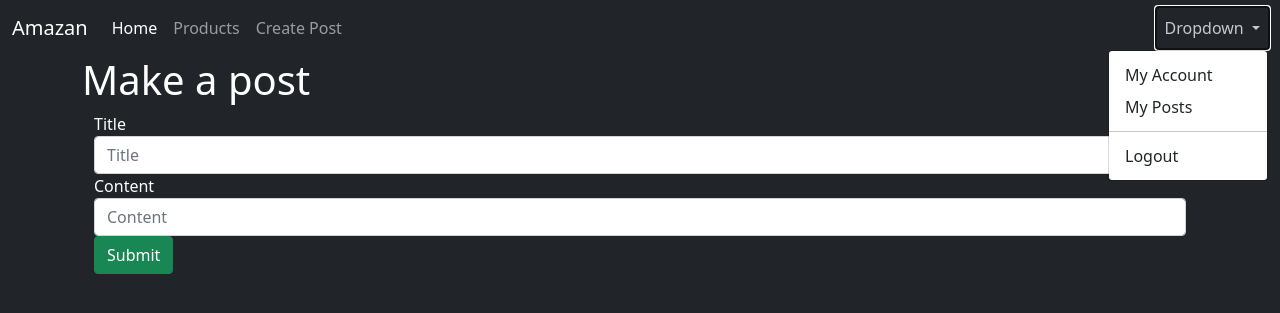
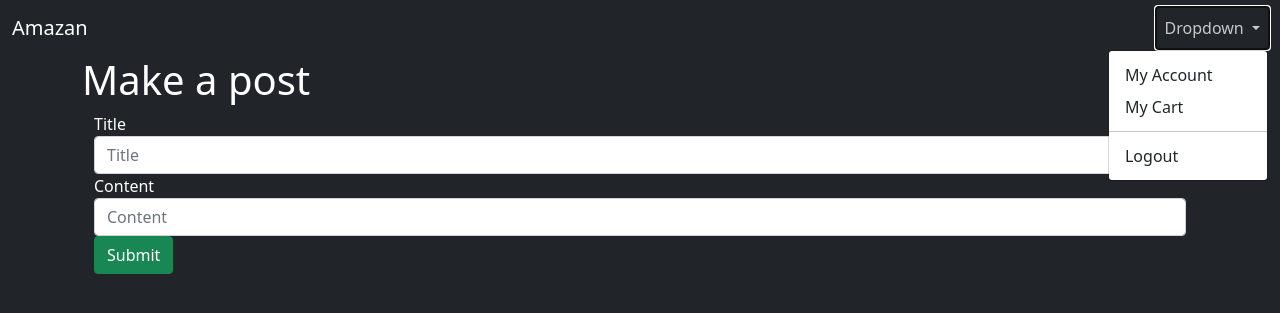
Before and after one commit to ChrisPowell4242/ecommerce-flask, a Flask app: page /createpost in a window 1280 px wide, after a click on "Dropdown". Shown: the top 313 px of the page. Run offline with Flask 2, Linux system fonts and the light colour scheme; the visitor is signed in with stand-in values (Sample User, id 1); some libraries are stand-ins or nearby versions.

Commit message:
another push

```diff
--- a/app/routes.py
+++ b/app/routes.py
@@ -113,6 +113,12 @@ def my_posts():
     posts = current_user.posts
     return render_template('my_posts.html', posts=posts)
 
+@app.route('/my_cart')
+@login_required
+def my_cart():
+    # posts = current_user.posts
+    return render_template('my_cart.html')
+
 
 @app.route('/posts/<int:post_id>')
 def post_detail(post_id):
--- a/app/templates/nav.html
+++ b/app/templates/nav.html
@@ -1,21 +1,18 @@
 <nav class="navbar navbar-expand-lg navbar-dark bg-dark">
     <div class="container-fluid">
-      <a class="navbar-brand" href="#">Amazan</a>
+      <a class="navbar-brand" href="{{ url_for('index') }}">Amazan</a>
       <button class="navbar-toggler" type="button" data-bs-toggle="collapse" data-bs-target="#navbarSupportedContent" aria-controls="navbarSupportedContent" aria-expanded="false" aria-label="Toggle navigation">
         <span class="navbar-toggler-icon"></span>
       </button>
       <div class="collapse navbar-collapse" id="navbarSupportedContent">
         <ul class="navbar-nav me-auto mb-2 mb-lg-0">
-          <li class="nav-item">
+          <!-- <li class="nav-item">
             <a class="nav-link active" aria-current="page" href="{{ url_for('index') }}">Home</a>
-          </li>
+          </li> -->
           {% if current_user.is_authenticated %}
-          <li class="nav-item">
+          <!-- <li class="nav-item">
             <a class="nav-link" href="/products">Products</a>
-          </li>
-          <li class="nav-item">
-            <a class="nav-link" href="{{ url_for('createpost') }}">Create Post</a>
-          </li>
+          </li> -->
           {% else %}
           <li class="nav-item">
             <a class="nav-link" href="{{ url_for('signup') }}">Sign Up</a>
@@ -31,7 +28,7 @@
             </a>
             <ul class="dropdown-menu dropdown-menu-end" aria-labelledby="navbarDropdown">
               <li><a class="dropdown-item" href="{{ url_for('my_account') }}">My Account</a></li>
-              <li><a class="dropdown-item" href="{{ url_for('my_posts') }}">My Posts</a></li>
+              <li><a class="dropdown-item" href="{{ url_for('my_cart') }}">My Cart</a></li>
               <li><hr class="dropdown-divider"></li>
               <li><a class="dropdown-item" href="{{ url_for('logout') }}">Logout</a></li>
             </ul>
```
Also changed, not shown: app/templates/my_cart.html (added, +10 -0 lines).
